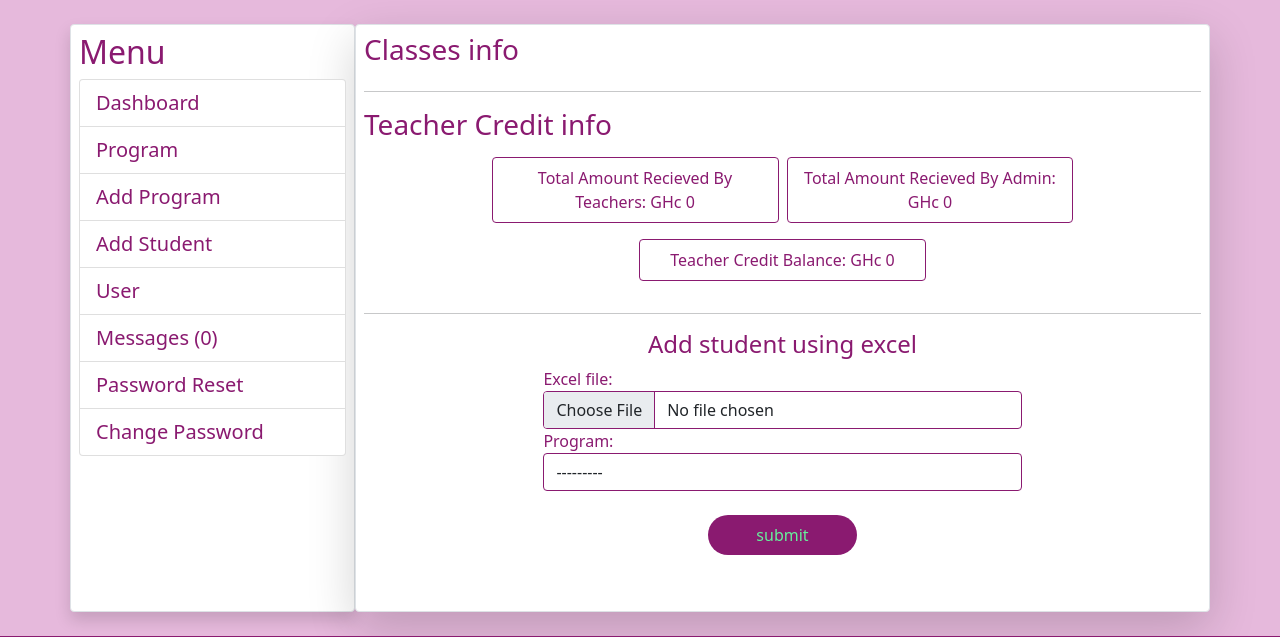
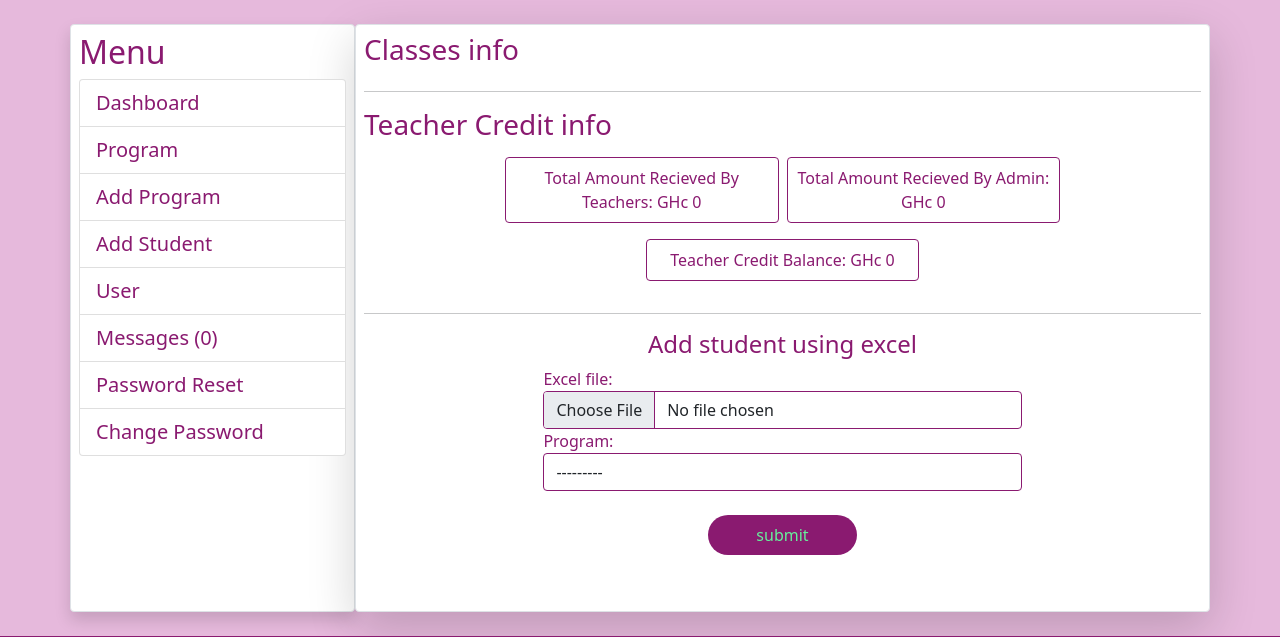
Before and after one commit to free20064u/dues, a Django app: page /dashboard/ in a window 1280 px wide. Shown: the part 86-723 px from the top of the page. Run offline with Django 5.2, Linux system fonts and the light colour scheme; the visitor is signed in with stand-in values (Sample User, id 1); data that the repository does not hold is empty; some libraries are stand-ins or nearby versions.

Commit message:
margin altered

```diff
--- a/main/templates/main/dashboard.html
+++ b/main/templates/main/dashboard.html
@@ -29,7 +29,7 @@
             <!--total money recieved by a user-->
             <hr>
             <h3 class="text-primary">Teacher Credit info</h3>
-            <div class="row justify-content-center mt-3">
+            <div class="row justify-content-center mt-3 mx-2">
                 <p class="col-12 col-sm-4 text-primary text-center p-2 mx-1 border border-primary rounded">
                     Total Amount Recieved By Teachers: GHc {{totalCredit}}
                 </p>
```
